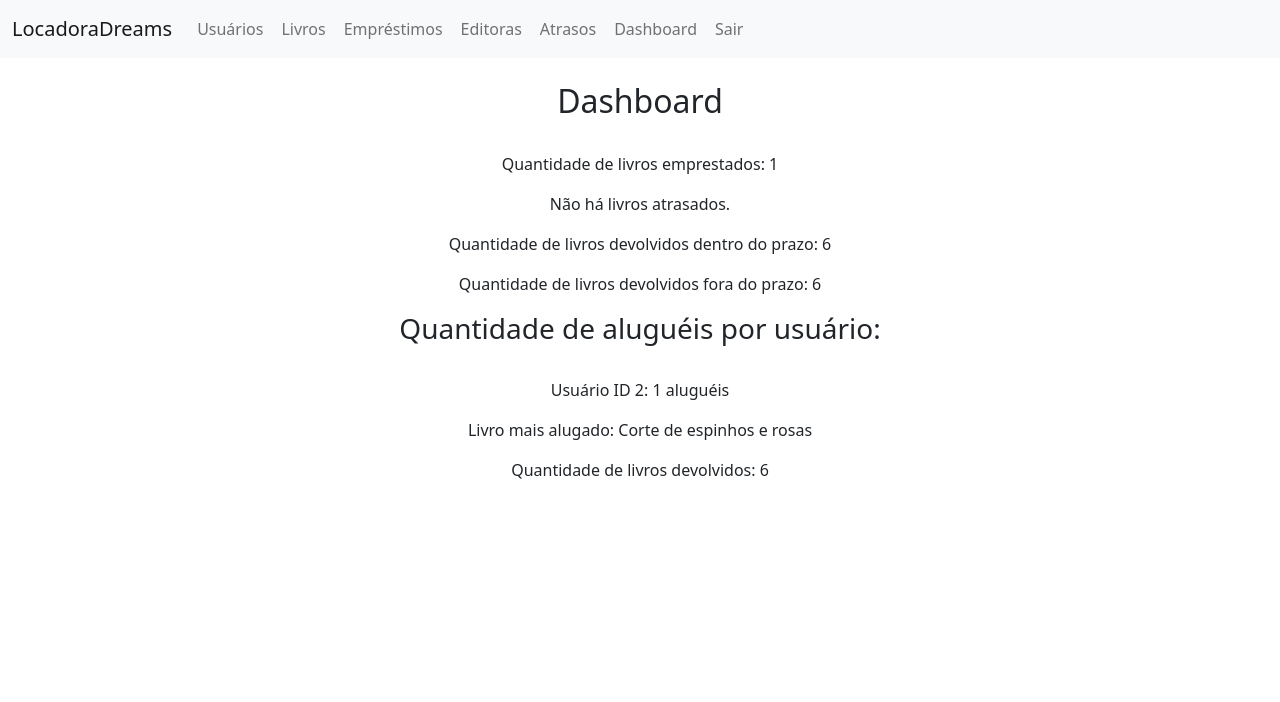
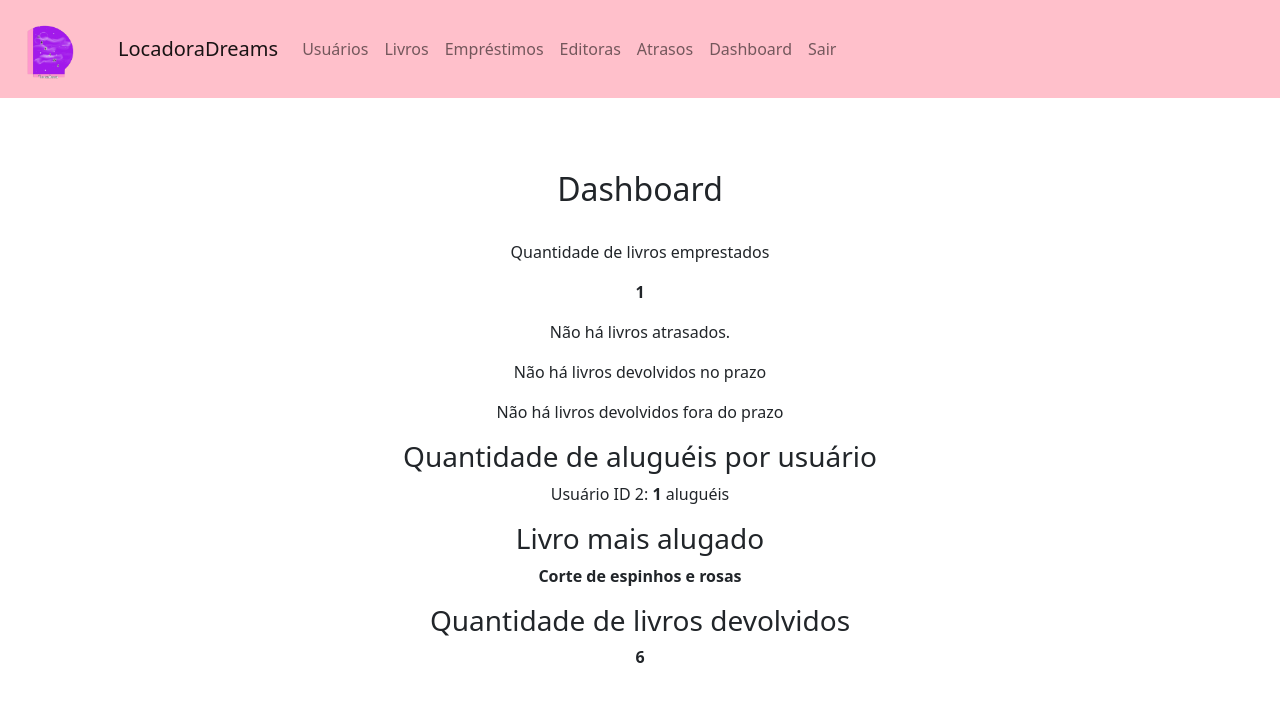
Before and after one commit to JulianaLopes2005/wda, a PHP site: page /dashboard.php in a window 1280 px wide. Shown: the top 702 px of the page. Run offline with PHP 8.4, Linux system fonts and the light colour scheme; the visitor is signed in with stand-in values (Sample User, id 1); data comes from the database, SQL or seed files in the repository.

Commit message:
Add files via upload

```diff
--- a/Juliana3A/dashboard.php
+++ b/Juliana3A/dashboard.php
@@ -10,27 +10,34 @@ if (!isset($_SESSION['loggedin']) || $_SESSION['loggedin'] !== true) {
 ?>
 
 <link rel="stylesheet" href="css/bootstrap.min.css">
-<nav class="navbar navbar-expand-lg bg-light">
-        <div class="container-fluid">
+<script src="js/bootstrap.bundle.min.js"></script>
+
+<nav class="navbar navbar-expand-lg "  style="background-color: #ffc0cb;">
+		<a class="navbar-brand" href="#">
+      		<img src="logotipo.png" alt="Bootstrap" width="90" height="72">
+    	</a>
+
+       <div class="container-fluid">
           <a class="navbar-brand" href="index.html">LocadoraDreams</a>
           <button class="navbar-toggler" type="button" data-bs-toggle="collapse" data-bs-target="#navbarNavAltMarkup" aria-controls="navbarNavAltMarkup" aria-expanded="false" aria-label="Toggle navigation">
             <span class="navbar-toggler-icon"></span>
-          </button>
+         </button>
           <div class="collapse navbar-collapse" id="navbarNavAltMarkup">
             <div class="navbar-nav">
-              <a class="nav-link btn btn-light" href="usuarios.php">Usuários</a>
-			  <a class="nav-link btn btn-light" href="livros.php">Livros</a>
-			  <a class="nav-link btn btn-light" href="emprestimo.php">Empréstimos</a>
-			  <a class="nav-link btn btn-light" href="editora.php">Editoras</a>
-			  <a class="nav-link btn btn-light" href="atrasos.php">Atrasos</a>
-			  <a class="nav-link btn btn-light" href="dashboard.php" class="dashboard-button">Dashboard</a>
-			  <a class="nav-link btn btn-light" href="logout.php">Sair</a>
+              <a class="nav-link" href="usuarios.php">Usuários</a>
+			  <a class="nav-link" href="livros.php">Livros</a>
+			  <a class="nav-link " href="emprestimo.php">Empréstimos</a>
+			  <a class="nav-link " href="editora.php">Editoras</a>
+			  <a class="nav-link " href="atrasos.php">Atrasos</a>
+			  <a class="nav-link " href="dashboard.php" class="dashboard-button">Dashboard</a>
+			  <a class="nav-link " href="logout.php">Sair</a>
             </div>
           </div>
         </div>
       </nav>
+	  <br><br>
 
-<?php
+      <?php
 include_once('conexao.php');
 
 // Quantidade de livros emprestados
@@ -44,12 +51,12 @@ $resultado_atrasados = mysqli_query($conn, $query_atrasados);
 $livros_atrasados = mysqli_fetch_assoc($resultado_atrasados)['total_atrasados'];
 
 // Quantidade de livros devolvidos dentro do prazo
-$query_devolvidos_prazo = "SELECT COUNT(*) AS total_devolvidos_prazo FROM devolvidos ";
+$query_devolvidos_prazo = "SELECT COUNT(*) AS total_devolvidos_prazo FROM devolvidos WHERE prazo = 's'";
 $resultado_devolvidos_prazo = mysqli_query($conn, $query_devolvidos_prazo);
 $livros_devolvidos_prazo = mysqli_fetch_assoc($resultado_devolvidos_prazo)['total_devolvidos_prazo'];
 
 // Quantidade de livros devolvidos fora do prazo
-$query_devolvidos_fora_prazo = "SELECT COUNT(*) AS total_devolvidos_fora_prazo FROM devolvidos ";
+$query_devolvidos_fora_prazo = "SELECT COUNT(*) AS total_devolvidos_fora_prazo FROM devolvidos WHERE prazo = 'n'";
 $resultado_devolvidos_fora_prazo = mysqli_query($conn, $query_devolvidos_fora_prazo);
 $livros_devolvidos_fora_prazo = mysqli_fetch_assoc($resultado_devolvidos_fora_prazo)['total_devolvidos_fora_prazo'];
 
@@ -63,57 +70,101 @@ while ($row = mysqli_fetch_assoc($resultado_alugueis_por_usuario)) {
     $alugueis_por_usuario[$usuario_id] = $total_alugueis;
 }
 
-// Livro mais alugado
+// Mais alugado
 $query_livro_mais_alugado = "SELECT livro_id, COUNT(*) AS total_alugueis FROM emprestimos GROUP BY livro_id ORDER BY total_alugueis DESC LIMIT 1";
 $resultado_livro_mais_alugado = mysqli_query($conn, $query_livro_mais_alugado);
 @$livro_mais_alugado_id = mysqli_fetch_assoc($resultado_livro_mais_alugado)['livro_id'];
 
-// Recupera o nome do livro mais alugado
+// Recupera o nome do livro + alugado
 $query_nome_livro_mais_alugado = "SELECT nome FROM livros WHERE id = $livro_mais_alugado_id";
 $resultado_nome_livro_mais_alugado = mysqli_query($conn, $query_nome_livro_mais_alugado);
-@$livro_mais_alugado_nome = mysqli_fetch_assoc($resultado_nome_livro_mais_alugado)['nome'];
+$livro_mais_alugado_nome = '';
+if ($resultado_nome_livro_mais_alugado) {
+    $livro_mais_alugado_nome = mysqli_fetch_assoc($resultado_nome_livro_mais_alugado)['nome'];
+}
 
-// Quantidade de livros devolvidos
+// Qtd de livros devolvidos
 $query_devolvidos = "SELECT COUNT(*) AS total_devolvidos FROM devolvidos";
 $resultado_devolvidos = mysqli_query($conn, $query_devolvidos);
 $livros_devolvidos = mysqli_fetch_assoc($resultado_devolvidos)['total_devolvidos'];
 
+// Exibe informações no dashboard
+echo "<br><div class='dashboard'>";
+echo "<center><h2>Dashboard</h2><br>";
 
-// Exibir as informações no dashboard
-echo "<br><div class='dashboard-container'>";
-echo "<center><h2>Dashboard</h2><br>";
-if($livros_emprestados > 0){
-    echo "<p>Quantidade de livros emprestados: $livros_emprestados</p>";
-}else{
-    echo "<p>Não há livros emprestados.</p>";
+if (isset($livros_emprestados) && $livros_emprestados > 0) {
+    echo "<div class='widget primary'>";
+    echo "<p class='widget-title'>Quantidade de livros emprestados</p>";
+    echo "<p class='widget-value'><strong>$livros_emprestados</strong></p>";
+    echo "</div>";
+} else {
+    echo "<div class='widget'>";
+    echo "<p class='widget-title'>Não há livros emprestados.</p>";
+    echo "</div>";
 }
 
-if($livros_atrasados > 0){
-echo "<p>Quantidade de livros atrasados: $livros_atrasados</p>";
-}else{
-    echo "<p>Não há livros atrasados.</p>";
+if (isset($livros_atrasados) && $livros_atrasados > 0) {
+    echo "<div class='widget warning'>";
+    echo "<p class='widget-title'>Quantidade de livros atrasados</p>";
+    echo "<p class='widget-value'><strong>$livros_atrasados</strong></p>";
+    echo "</div>";
+} else {
+    echo "<div class='widget'>";
+    echo "<p class='widget-title'>Não há livros atrasados.</p>";
+    echo "</div>";
 }
 
-if($livros_devolvidos_prazo > 0){
-echo "<p>Quantidade de livros devolvidos dentro do prazo: $livros_devolvidos_prazo</p>";
-}else{
-    echo "<p>Não há livros devolvidos no prazo</p>";
+if (isset($livros_devolvidos_prazo) && $livros_devolvidos_prazo > 0) {
+    echo "<div class='widget success'>";
+    echo "<p class='widget-title'>Quantidade de livros devolvidos dentro do prazo</p>";
+    echo "<p class='widget-value'><strong>$livros_devolvidos_prazo</strong></p>";
+    echo "</div>";
+} else {
+    echo "<div class='widget'>";
+    echo "<p class='widget-title'>Não há livros devolvidos no prazo</p>";
+    echo "</div>";
 }
 
-if($livros_devolvidos_fora_prazo > 0){
-echo "<p>Quantidade de livros devolvidos fora do prazo: $livros_devolvidos_fora_prazo</p>";
-}else{
-    echo "<p>Não há livros devolvidos fora do prazo</p>";
+if (isset($livros_devolvidos_fora_prazo) && $livros_devolvidos_fora_prazo > 0) {
+    echo "<div class='widget error'>";
+    echo "<p class='widget-title'>Quantidade de livros devolvidos fora do prazo</p>";
+    echo "<p class='widget-value'><strong>$livros_devolvidos_fora_prazo</strong></p>";
+    echo "</div>";
+} else {
+    echo "<div class='widget'>";
+    echo "<p class='widget-title'>Não há livros devolvidos fora do prazo</p>";
+    echo "</div>";
 }
 
-echo "<h3>Quantidade de aluguéis por usuário:</h3><br>";
-foreach ($alugueis_por_usuario as $usuario_id => $total_alugueis) {
-    echo "<p>Usuário ID $usuario_id: $total_alugueis aluguéis</p>";
+echo "<div class='widget'>";
+echo "<h3 class='widget-subtitle'>Quantidade de aluguéis por usuário</h3>";
+if (!empty($alugueis_por_usuario)) {
+    foreach ($alugueis_por_usuario as $usuario_id => $total_alugueis) {
+        echo "<p class='widget-item'>Usuário ID $usuario_id: <strong>$total_alugueis</strong> aluguéis</p>";
+    }
+} else {
+    echo "<p class='widget-title'>Não há informações disponíveis.</p>";
 }
-echo "<p>Livro mais alugado: $livro_mais_alugado_nome</p>";
-echo "<p>Quantidade de livros devolvidos: $livros_devolvidos</p></center>";
 echo "</div>";
 
+echo "<div class='widget utilitary'>";
+echo "<h3 class='widget-subtitle'>Livro mais alugado</h3>";
+if (!empty($livro_mais_alugado_nome)) {
+    echo "<p class='widget-value'><strong>$livro_mais_alugado_nome</strong></p>";
+} else {
+    echo "<p class='widget-title'>Não há informações disponíveis.</p>";
+}
+echo "</div>";
 
+if (isset($livros_devolvidos) && $livros_devolvidos > 0) {
+    echo "<div class='widget'>";
+    echo "<h3 class='widget-title'>Quantidade de livros devolvidos</h3>";
+    echo "<p class='widget-value'><strong>$livros_devolvidos</strong></p>";
+    echo "</div>";
+} else {
+    echo "<div class='widget'>";
+    echo "<p class='widget-title'>Não há livros devolvidos.</p>";
+    echo "</div>";
+}
 
-?>
+echo "</center></div>";
```
Also changed, not shown: Juliana3A/atrasos.php (+9 -3 lines), Juliana3A/atualizarestoque.php (added, +59 -0 lines), Juliana3A/editarlivros.php (added, +100 -0 lines), Juliana3A/editora.php (+9 -3 lines), Juliana3A/emprestimo.php (+9 -3 lines), Juliana3A/excluirlivro.php (added, +41 -0 lines), Juliana3A/index.html (+14 -6 lines), Juliana3A/livros.php (+12 -4 lines), Juliana3A/usuarios.php (+9 -3 lines).
